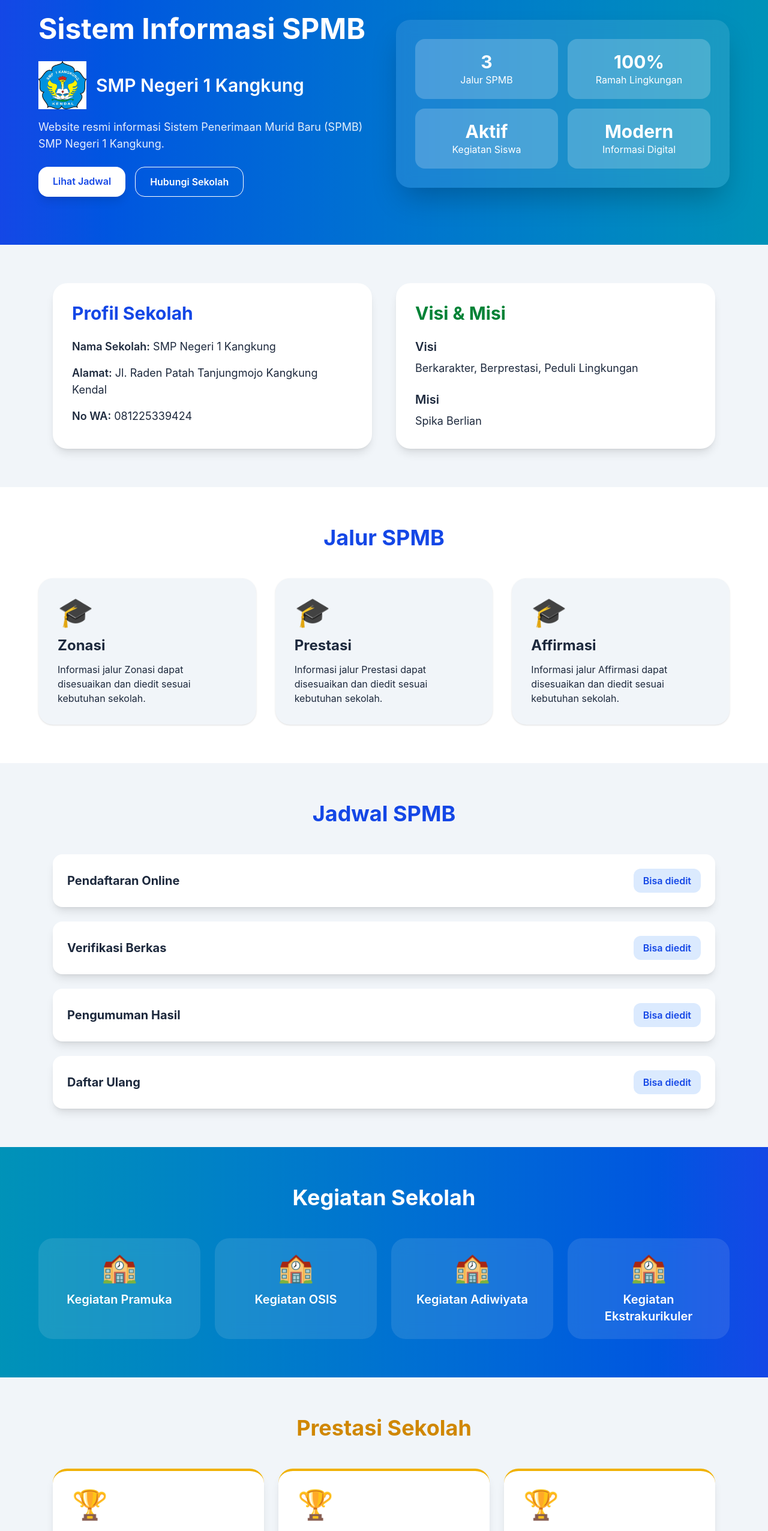
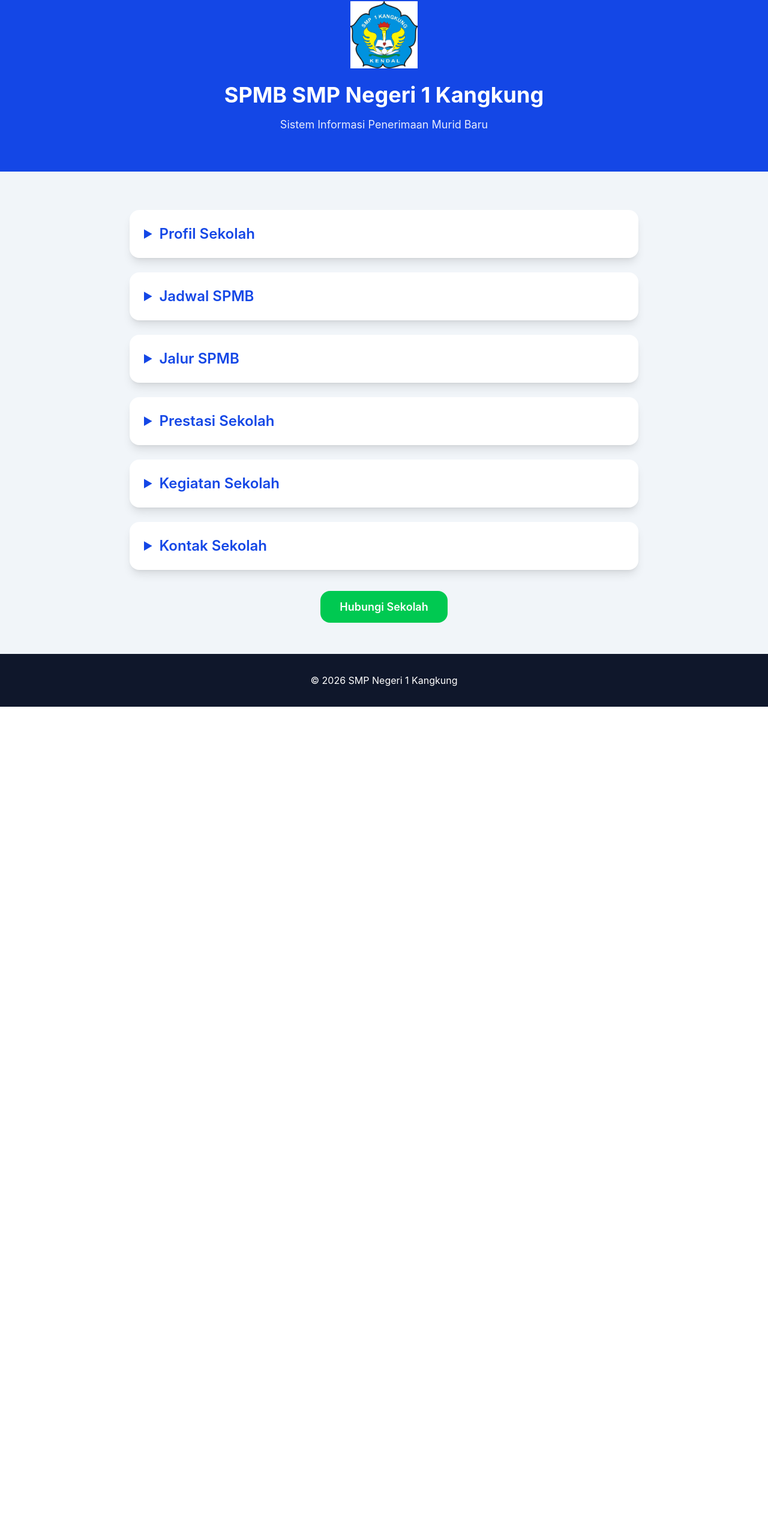
Before and after one commit to uncledinspika-hub/spmb-smpn1-kangkung26, a React (Vite) app: page / in a window 1280 px wide. Shown: the part 62-2614 px from the top of the page at 60% size. After the commit the page ends 1240 px from the top, so only its background shows below. Built offline with nearby package versions, Linux system fonts and the light colour scheme.

Commit message:
Simplify UI

```diff
--- a/src/App.jsx
+++ b/src/App.jsx
@@ -1,269 +1,88 @@
 export default function SPMBSchoolWebsite() {
-  const jadwal = [
-    { kegiatan: 'Pendaftaran Online', tanggal: 'Bisa diedit' },
-    { kegiatan: 'Verifikasi Berkas', tanggal: 'Bisa diedit' },
-    { kegiatan: 'Pengumuman Hasil', tanggal: 'Bisa diedit' },
-    { kegiatan: 'Daftar Ulang', tanggal: 'Bisa diedit' },
-  ];
-
-  const prestasi = [
-    'Prestasi sekolah bisa diedit',
-    'Juara Akademik bisa ditambahkan',
-    'Prestasi Non Akademik bisa ditambahkan',
-  ];
-
-  const kegiatan = [
-    'Kegiatan Pramuka',
-    'Kegiatan OSIS',
-    'Kegiatan Adiwiyata',
-    'Kegiatan Ekstrakurikuler',
-  ];
-
-  const jalur = [
-    'Zonasi',
-    'Prestasi',
-    'Affirmasi',
+  const menu = [
+    {
+      title: 'Profil Sekolah',
+      content:
+        'SMP Negeri 1 Kangkung beralamat di Jl. Raden Patah Tanjungmojo Kangkung Kendal dengan visi Berkarakter, Berprestasi, Peduli Lingkungan.',
+    },
+    {
+      title: 'Jadwal SPMB',
+      content:
+        'Jadwal SPMB dapat diedit sesuai kebutuhan sekolah.',
+    },
+    {
+      title: 'Jalur SPMB',
+      content:
+        'Tersedia jalur Zonasi, Prestasi, dan Affirmasi.',
+    },
+    {
+      title: 'Prestasi Sekolah',
+      content:
+        'Prestasi sekolah dapat ditambahkan dan diedit kapan saja.',
+    },
+    {
+      title: 'Kegiatan Sekolah',
+      content:
+        'Sekolah memiliki berbagai kegiatan seperti Pramuka, OSIS, dan ekstrakurikuler lainnya.',
+    },
+    {
+      title: 'Kontak Sekolah',
+      content:
+        'WhatsApp sekolah: 081225339424',
+    },
   ];
 
   return (
     <div className="min-h-screen bg-slate-100 text-slate-800">
-      {/* HERO */}
-      <section className="bg-gradient-to-r from-blue-700 to-cyan-600 text-white py-20 px-6">
-        <div className="max-w-6xl mx-auto grid md:grid-cols-2 gap-10 items-center">
-          <div>
-            <h1 className="text-5xl font-bold leading-tight mb-6">
-              Sistem Informasi SPMB
-            </h1>
-            <div className="flex items-center gap-4 mb-4">
+      <section className="bg-blue-700 text-white py-16 px-6 text-center">
+        <div className="max-w-4xl mx-auto">
           <img
             src="/images/logo.png"
             alt="Logo Sekolah"
-    className="w-20 h-20 object-contain"
+            className="w-28 h-28 mx-auto mb-6 object-contain"
           />
 
-  <h2 className="text-3xl font-semibold">
-    SMP Negeri 1 Kangkung
-  </h2>
+          <h1 className="text-4xl font-bold mb-4">
+            SPMB SMP Negeri 1 Kangkung
+          </h1>
+
+          <p className="text-lg opacity-90">
+            Sistem Informasi Penerimaan Murid Baru
+          </p>
         </div>
-            <p className="text-lg opacity-90 mb-6">
-              Website resmi informasi Sistem Penerimaan Murid Baru (SPMB)
-              SMP Negeri 1 Kangkung.
+      </section>
+
+      <section className="max-w-4xl mx-auto py-16 px-6">
+        <div className="space-y-6">
+          {menu.map((item, index) => (
+            <details
+              key={index}
+              className="bg-white rounded-2xl shadow-lg p-6 cursor-pointer"
+            >
+              <summary className="text-2xl font-semibold text-blue-700">
+                {item.title}
+              </summary>
+
+              <p className="mt-4 text-lg text-slate-700">
+                {item.content}
               </p>
+            </details>
+          ))}
+        </div>
 
-            <div className="flex flex-wrap gap-4">
-              <a
-                href="#jadwal"
-                className="bg-white text-blue-700 px-6 py-3 rounded-2xl font-semibold shadow-lg hover:scale-105 transition"
-              >
-                Lihat Jadwal
-              </a>
-
+        <div className="text-center mt-12">
           <a
             href="https://wa.me/6281225339424"
             target="_blank"
-                className="border border-white px-6 py-3 rounded-2xl font-semibold hover:bg-white hover:text-blue-700 transition"
+            className="bg-green-500 hover:bg-green-600 text-white px-8 py-4 rounded-2xl text-lg font-semibold transition"
           >
             Hubungi Sekolah
           </a>
         </div>
-          </div>
-
-          <div className="bg-white/10 backdrop-blur-md rounded-3xl p-8 shadow-2xl">
-            <div className="grid grid-cols-2 gap-4">
-              <div className="bg-white/20 rounded-2xl p-5 text-center">
-                <h3 className="text-3xl font-bold">3</h3>
-                <p>Jalur SPMB</p>
-              </div>
-
-              <div className="bg-white/20 rounded-2xl p-5 text-center">
-                <h3 className="text-3xl font-bold">100%</h3>
-                <p>Ramah Lingkungan</p>
-              </div>
-
-              <div className="bg-white/20 rounded-2xl p-5 text-center">
-                <h3 className="text-3xl font-bold">Aktif</h3>
-                <p>Kegiatan Siswa</p>
-              </div>
-
-              <div className="bg-white/20 rounded-2xl p-5 text-center">
-                <h3 className="text-3xl font-bold">Modern</h3>
-                <p>Informasi Digital</p>
-              </div>
-            </div>
-          </div>
-        </div>
       </section>
 
-      {/* PROFIL */}
-      <section className="max-w-6xl mx-auto py-16 px-6">
-        <div className="grid md:grid-cols-2 gap-10">
-          <div className="bg-white rounded-3xl p-8 shadow-lg">
-            <h2 className="text-3xl font-bold text-blue-700 mb-6">
-              Profil Sekolah
-            </h2>
-
-            <div className="space-y-4 text-lg">
-              <p>
-                <span className="font-semibold">Nama Sekolah:</span>{' '}
-                SMP Negeri 1 Kangkung
-              </p>
-
-              <p>
-                <span className="font-semibold">Alamat:</span>{' '}
-                Jl. Raden Patah Tanjungmojo Kangkung Kendal
-              </p>
-
-              <p>
-                <span className="font-semibold">No WA:</span>{' '}
-                081225339424
-              </p>
-            </div>
-          </div>
-
-          <div className="bg-white rounded-3xl p-8 shadow-lg">
-            <h2 className="text-3xl font-bold text-green-700 mb-6">
-              Visi & Misi
-            </h2>
-
-            <div className="mb-6">
-              <h3 className="text-xl font-semibold mb-2">Visi</h3>
-              <p className="text-lg">
-                Berkarakter, Berprestasi, Peduli Lingkungan
-              </p>
-            </div>
-
-            <div>
-              <h3 className="text-xl font-semibold mb-2">Misi</h3>
-              <p className="text-lg">Spika Berlian</p>
-            </div>
-          </div>
-        </div>
-      </section>
-
-      {/* JALUR */}
-      <section className="bg-white py-16 px-6">
-        <div className="max-w-6xl mx-auto">
-          <h2 className="text-4xl font-bold text-center text-blue-700 mb-12">
-            Jalur SPMB
-          </h2>
-
-          <div className="grid md:grid-cols-3 gap-8">
-            {jalur.map((item, index) => (
-              <div
-                key={index}
-                className="bg-slate-100 rounded-3xl p-8 shadow hover:shadow-xl transition"
-              >
-                <div className="text-5xl mb-4">🎓</div>
-                <h3 className="text-2xl font-bold mb-3">{item}</h3>
-                <p>
-                  Informasi jalur {item} dapat disesuaikan dan diedit sesuai
-                  kebutuhan sekolah.
-                </p>
-              </div>
-            ))}
-          </div>
-        </div>
-      </section>
-
-      {/* JADWAL */}
-      <section id="jadwal" className="max-w-6xl mx-auto py-16 px-6">
-        <h2 className="text-4xl font-bold text-center text-blue-700 mb-12">
-          Jadwal SPMB
-        </h2>
-
-        <div className="grid gap-6">
-          {jadwal.map((item, index) => (
-            <div
-              key={index}
-              className="bg-white rounded-2xl p-6 shadow-lg flex justify-between items-center"
-            >
-              <div>
-                <h3 className="text-xl font-bold">{item.kegiatan}</h3>
-              </div>
-
-              <div className="bg-blue-100 text-blue-700 px-4 py-2 rounded-xl font-semibold">
-                {item.tanggal}
-              </div>
-            </div>
-          ))}
-        </div>
-      </section>
-
-      {/* KEGIATAN */}
-      <section className="bg-gradient-to-r from-cyan-600 to-blue-700 py-16 px-6 text-white">
-        <div className="max-w-6xl mx-auto">
-          <h2 className="text-4xl font-bold text-center mb-12">
-            Kegiatan Sekolah
-          </h2>
-
-          <div className="grid md:grid-cols-4 gap-6">
-            {kegiatan.map((item, index) => (
-              <div
-                key={index}
-                className="bg-white/10 backdrop-blur-md rounded-3xl p-6 text-center"
-              >
-                <div className="text-5xl mb-4">🏫</div>
-                <h3 className="text-xl font-semibold">{item}</h3>
-              </div>
-            ))}
-          </div>
-        </div>
-      </section>
-
-      {/* PRESTASI */}
-      <section className="max-w-6xl mx-auto py-16 px-6">
-        <h2 className="text-4xl font-bold text-center text-yellow-600 mb-12">
-          Prestasi Sekolah
-        </h2>
-
-        <div className="grid md:grid-cols-3 gap-6">
-          {prestasi.map((item, index) => (
-            <div
-              key={index}
-              className="bg-white rounded-3xl shadow-lg p-8 border-t-4 border-yellow-500"
-            >
-              <div className="text-5xl mb-4">🏆</div>
-              <p className="text-lg font-medium">{item}</p>
-            </div>
-          ))}
-        </div>
-      </section>
-
-      {/* FOOTER */}
-      <footer className="bg-slate-900 text-white py-10 px-6">
-        <div className="max-w-6xl mx-auto grid md:grid-cols-2 gap-8">
-          <div>
-            <h2 className="text-2xl font-bold mb-4">
-              SMP Negeri 1 Kangkung
-            </h2>
-
-            <p className="opacity-80 mb-2">
-              Sistem Informasi SPMB SMP Negeri 1 Kangkung.
-            </p>
-
-            <p className="opacity-80">
-              Jl. Raden Patah Tanjungmojo Kangkung Kendal
-            </p>
-          </div>
-
-          <div>
-            <h2 className="text-2xl font-bold mb-4">Kontak</h2>
-
-            <p className="opacity-80 mb-2">WhatsApp: 081225339424</p>
-
-            <a
-              href="https://wa.me/6281225339424"
-              target="_blank"
-              className="inline-block mt-4 bg-green-500 hover:bg-green-600 px-6 py-3 rounded-2xl font-semibold transition"
-            >
-              Chat WhatsApp
-            </a>
-          </div>
-        </div>
-
-        <div className="text-center mt-10 opacity-60 text-sm">
-          © 2026 SMP Negeri 1 Kangkung - Sistem Informasi SPMB
-        </div>
+      <footer className="bg-slate-900 text-white py-8 text-center">
+        <p>© 2026 SMP Negeri 1 Kangkung</p>
       </footer>
     </div>
   );
```
Lines whose indentation alone changed are shown as unchanged.
